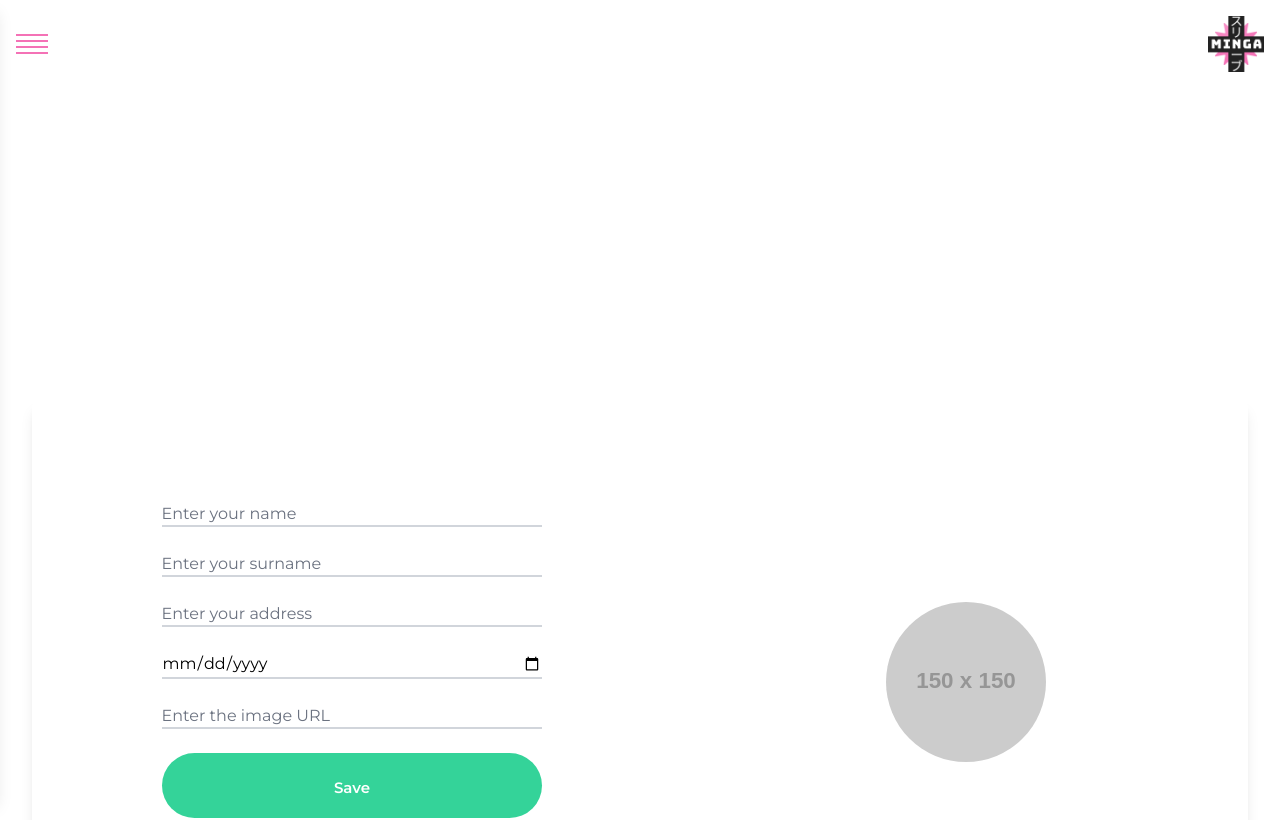
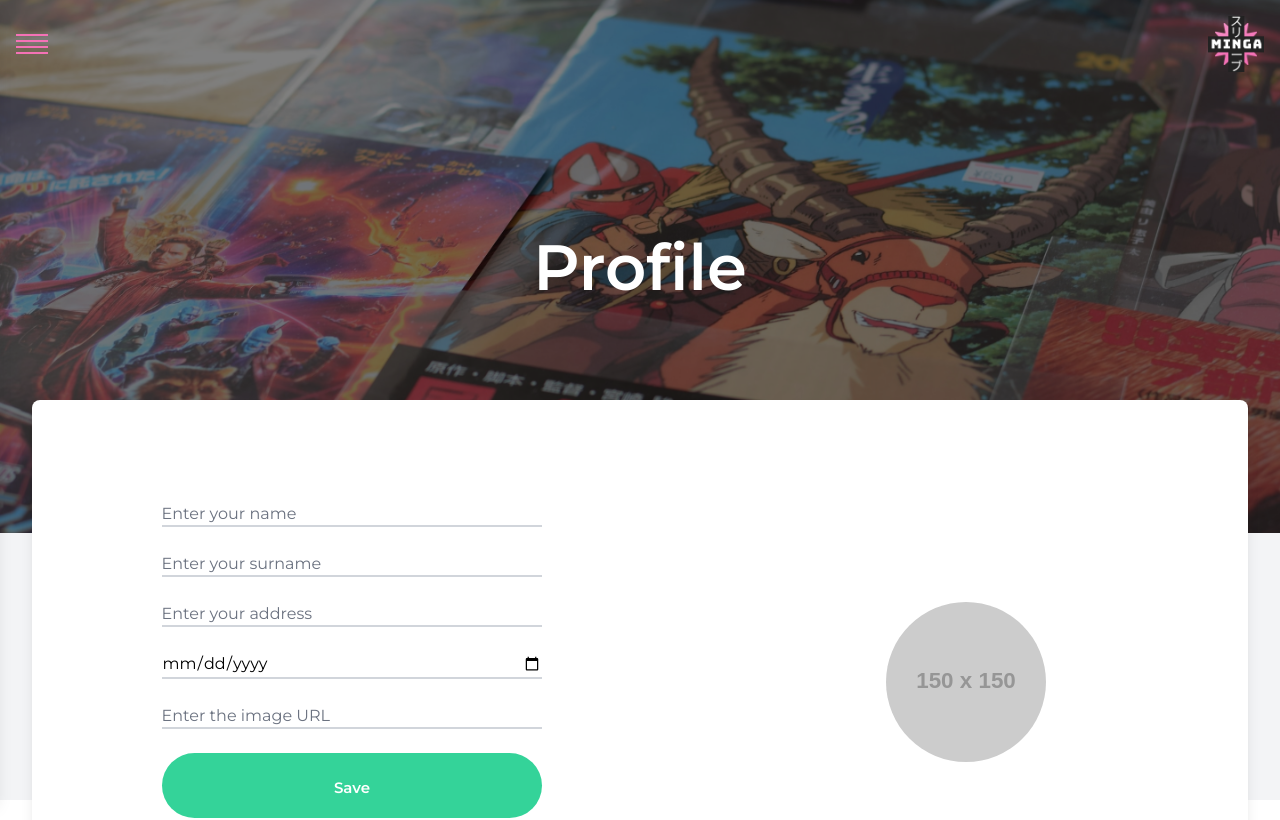
Before and after one commit to diego18040/Grupo4FrontMinga, a React (Vite) app: page /profile in a window 1280 px wide. Shown: the top 820 px of the page. Built offline with nearby package versions, Linux system fonts and the light colour scheme.

Commit message:
soy yo de nuevo

```diff
--- a/src/Pages/Profile.jsx
+++ b/src/Pages/Profile.jsx
@@ -1,41 +1,3 @@
-
-// import React, { useEffect } from "react";
-// import { useNavigate, useLocation } from "react-router-dom";
-// import profile from "../assets/profile.jpg";
-// import ProfileForm from "../Components/ProfilePanel";
-// import Hero from "../Components/Hero";
-
-// const ProfilePanel = () => {
-//   const navigate = useNavigate();
-//   const location = useLocation();
-
-//   useEffect(() => {
-
-//     navigate('/profile', {
-//       state: {
-//         backgroundImage: profile,
-//         title: "Profile",
-//       }
-//     });
-//   }, [navigate]);
-
-//   const isProfilePage = location.pathname === "/profile";
-
-//   return (
-//     <>
-
-//       <div style={{ display: isProfilePage ? 'block' : 'none' }}>
-//         <Hero backgroundImage={profile} title="Profile" />
-//       </div>
-
-//      <div><ProfileForm /></div>
-
-//     </>
-//   );
-// };
-
-// export default ProfilePanel;
-
 import React, { useEffect } from "react";
 import { useNavigate, useLocation } from "react-router-dom";
 import profile from "../assets/profile.jpg";
@@ -47,7 +9,7 @@ const ProfilePanel = () => {
   const location = useLocation();
 
   useEffect(() => {
-    // Asegúrate de redirigir solo si no estamos ya en /profile
+
     if (location.pathname !== "/profile") {
       navigate('/profile', {
         state: {
@@ -58,9 +20,18 @@ const ProfilePanel = () => {
     }
   }, [navigate, location.pathname]);
 
+  const isProfilePage = location.pathname === "/profile";
+
   return (
     <>
-      {/* El Hero se maneja internamente, así que no necesitamos agregarlo aquí. */}
+
+      {isProfilePage && (
+        <div className="hidden md:block">
+          <Hero backgroundImage={profile} title="Profile" />
+        </div>
+      )}
+
+
       <ProfileForm />
     </>
   );
```
